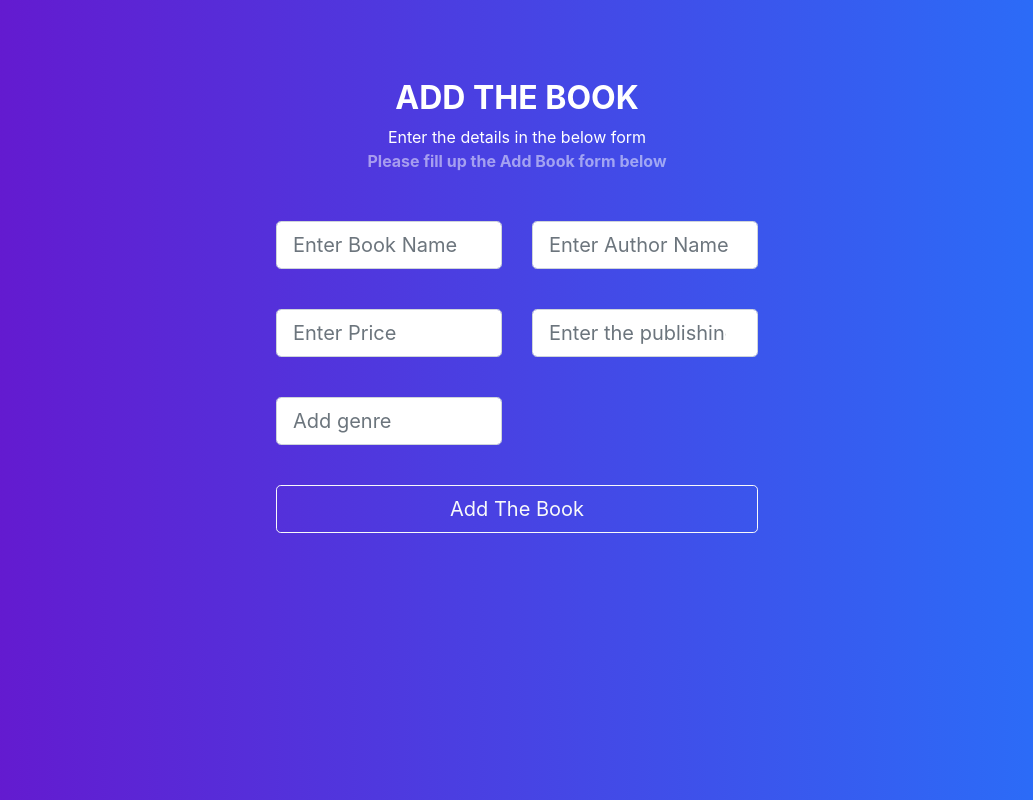
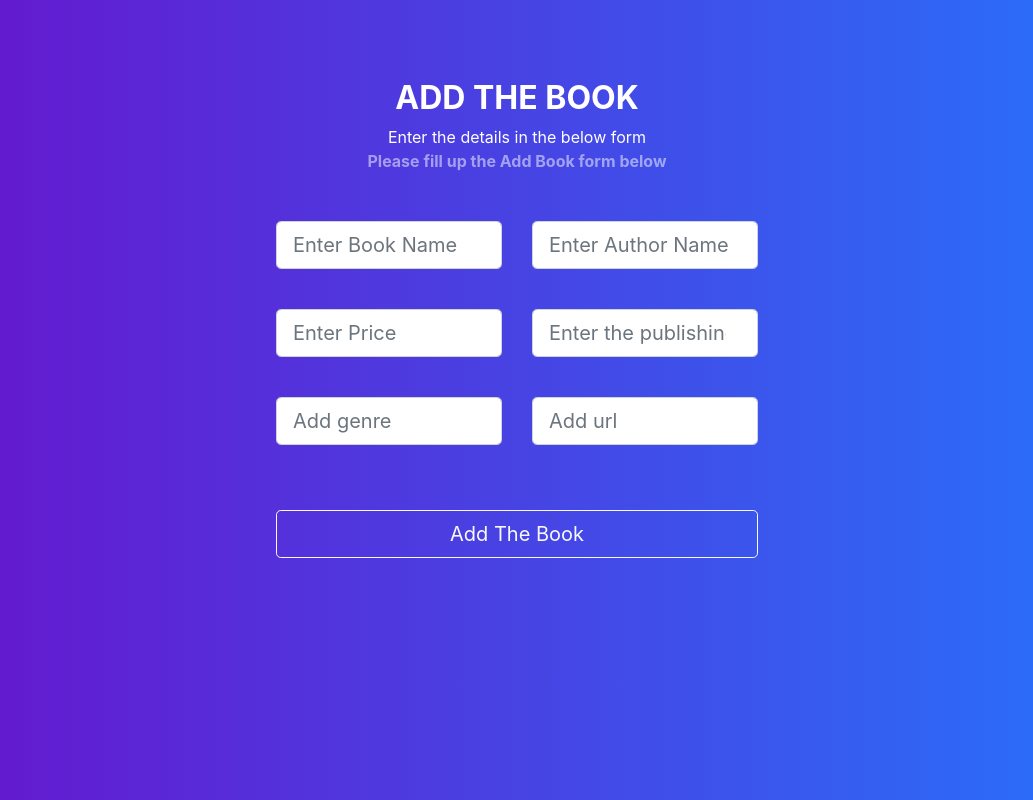
Before and after one commit to ShashankSByakod37/BookManagementSystem, a React (Create React App) app in the folder book/: page /addbook in a window 1280 px wide. Shown: the whole page, without its empty margins (123-1156 px from the left). Built offline with nearby package versions, Linux system fonts and the light colour scheme; data requests are answered from the project's data file.

Commit message:
url field

```diff
--- a/book/db.json
+++ b/book/db.json
@@ -37,34 +37,74 @@
       "email": "rajat.kinger@gmail.com",
       "password": "hello",
       "address": "hello",
-      "isAdmin": true,
+      "isAdmin": 1,
       "id": 6
+    },
+    {
+      "firstName": "test3",
+      "lastName": "test3",
+      "username": "test3",
+      "email": "test3@gmail.com",
+      "password": "test3",
+      "address": "test3",
+      "isAdmin": false,
+      "id": 7
     }
   ],
   "books": [
     {
-      "name": "book1",
-      "author": "auth1",
-      "price": "900",
-      "publishedyear": "2010",
-      "genre": "comedy",
-      "id": 1
-    },
-    {
-      "name": "book2",
-      "author": "auth2",
-      "price": "222",
-      "publishedyear": "1900",
-      "genre": "comdey",
+      "name": "The Ballad of Never After ",
+      "author": "Stephanie Garber",
+      "price": "1500",
+      "publishedyear": "2021",
+      "genre": "Fantasy ",
+      "url": "https://prodimage.images-bn.com/lf?set=key%5Bresolve.pixelRatio%5D,value%5B1%5D&set=key%5Bresolve.width%5D,value%5B550%5D&set=key%5Bresolve.height%5D,value%5B10000%5D&set=key%5Bresolve.imageFit%5D,value%5Bcontainerwidth%5D&set=key%5Bresolve.allowImageUpscaling%5D,value%5B0%5D&product=path%5B/pimages/9781250874740_p0_v1%5D&call=url%5Bfile:common/decodeProduct.chain%5D",
       "id": 2
     },
     {
-      "name": "boook3",
-      "author": "auth3",
-      "price": "9",
-      "publishedyear": "1900",
-      "genre": "rrr",
+      "name": "The Great Reset: Joe Biden and the Rise of Twenty-First-Century Fascism",
+      "author": "Glenn Beck, Justin Trask Haskins (With)",
+      "price": "1800",
+      "publishedyear": "2022",
+      "genre": "Politics",
+      "url": "https://prodimage.images-bn.com/lf?set=key%5Bresolve.pixelRatio%5D,value%5B1%5D&set=key%5Bresolve.width%5D,value%5B550%5D&set=key%5Bresolve.height%5D,value%5B10000%5D&set=key%5Bresolve.imageFit%5D,value%5Bcontainerwidth%5D&set=key%5Bresolve.allowImageUpscaling%5D,value%5B0%5D&product=path%5B/pimages/9781637630594_p0_v2%5D&call=url%5Bfile:common/decodeProduct.chain%5D",
       "id": 3
+    },
+    {
+      "name": "Stellarlune ",
+      "author": "Shannon Messenger",
+      "price": "1300",
+      "publishedyear": "2022",
+      "genre": "Kids",
+      "url": "https://prodimage.images-bn.com/lf?set=key%5Bresolve.pixelRatio%5D,value%5B1%5D&set=key%5Bresolve.width%5D,value%5B550%5D&set=key%5Bresolve.height%5D,value%5B10000%5D&set=key%5Bresolve.imageFit%5D,value%5Bcontainerwidth%5D&set=key%5Bresolve.allowImageUpscaling%5D,value%5B0%5D&product=path%5B/pimages/9781665929486_p0_v1%5D&call=url%5Bfile:common/decodeProduct.chain%5D",
+      "id": 4
+    },
+    {
+      "name": "From Strength to Strength: ",
+      "author": "Arthur C. Brooks",
+      "price": "1800",
+      "publishedyear": "2022",
+      "genre": "Non-Fiction",
+      "url": "https://prodimage.images-bn.com/lf?set=key%5Bresolve.pixelRatio%5D,value%5B1%5D&set=key%5Bresolve.width%5D,value%5B550%5D&set=key%5Bresolve.height%5D,value%5B10000%5D&set=key%5Bresolve.imageFit%5D,value%5Bcontainerwidth%5D&set=key%5Bresolve.allowImageUpscaling%5D,value%5B0%5D&product=path%5B/pimages/9780593191484_p0_v4%5D&call=url%5Bfile:common/decodeProduct.chain%5D",
+      "id": 5
+    },
+    {
+      "name": "House of Sky and Breath",
+      "author": "Sarah J. Maas",
+      "price": "1700",
+      "publishedyear": "2022",
+      "genre": "Fantasy Fiction",
+      "url": "https://prodimage.images-bn.com/lf?set=key%5Bresolve.pixelRatio%5D,value%5B1%5D&set=key%5Bresolve.width%5D,value%5B550%5D&set=key%5Bresolve.height%5D,value%5B10000%5D&set=key%5Bresolve.imageFit%5D,value%5Bcontainerwidth%5D&set=key%5Bresolve.allowImageUpscaling%5D,value%5B0%5D&product=path%5B/pimages/9781635574074_p0_v4%5D&call=url%5Bfile:common/decodeProduct.chain%5D",
+      "id": 6
+    },
+    {
+      "name": "It Starts with Us",
+      "author": "Colleen Hoover",
+      "price": "1000",
+      "publishedyear": "2022",
+      "genre": "Novel",
+      "url": "https://prodimage.images-bn.com/lf?set=key%5Bresolve.pixelRatio%5D,value%5B1%5D&set=key%5Bresolve.width%5D,value%5B550%5D&set=key%5Bresolve.height%5D,value%5B10000%5D&set=key%5Bresolve.imageFit%5D,value%5Bcontainerwidth%5D&set=key%5Bresolve.allowImageUpscaling%5D,value%5B0%5D&product=path%5B/pimages/9781668001226_p0_v2%5D&call=url%5Bfile:common/decodeProduct.chain%5D",
+      "id": 7
     }
   ],
   "buyItems": [
@@ -75,64 +115,34 @@
       "id": 14
     },
     {
-      "userid": 4,
-      "bookid": 2,
-      "quantity": "5",
+      "userid": "6",
+      "bookid": 3,
+      "quantity": 1,
       "id": 15
     },
     {
-      "userid": 4,
-      "bookid": 2,
-      "quantity": "2",
+      "userid": "6",
+      "bookid": 3,
+      "quantity": "9",
       "id": 16
     },
     {
-      "userid": 4,
+      "userid": "4",
       "bookid": 2,
-      "quantity": 1,
+      "quantity": "3",
       "id": 17
     },
     {
-      "userid": 4,
-      "bookid": 4,
-      "quantity": 1,
+      "userid": "4",
+      "bookid": 2,
+      "quantity": "133",
       "id": 18
     },
     {
-      "userid": 4,
-      "bookid": 4,
-      "quantity": 1,
+      "userid": "7",
+      "bookid": 1,
+      "quantity": "150",
       "id": 19
-    },
-    {
-      "userid": 4,
-      "bookid": 2,
-      "quantity": "6",
-      "id": 20
-    },
-    {
-      "userid": null,
-      "bookid": 2,
-      "quantity": "3",
-      "id": 21
-    },
-    {
-      "userid": "5",
-      "bookid": 2,
-      "quantity": "3",
-      "id": 22
-    },
-    {
-      "userid": "1",
-      "bookid": 2,
-      "quantity": "3",
-      "id": 23
-    },
-    {
-      "userid": "5",
-      "bookid": 2,
-      "quantity": 1,
-      "id": 24
     }
   ],
   "reviews": [
@@ -170,6 +180,20 @@
       "rating": 3,
       "text": "this book brought in 2022",
       "id": 15
+    },
+    {
+      "userid": 6,
+      "bookid": 4,
+      "rating": 2,
+      "text": "good book good book good book ",
+      "id": 16
+    },
+    {
+      "userid": 6,
+      "bookid": 2,
+      "rating": 0,
+      "text": "this is a good book book 2 ",
+      "id": 17
     }
   ]
 }
--- a/book/src/pages/AddBook/AddBook.js
+++ b/book/src/pages/AddBook/AddBook.js
@@ -13,6 +13,7 @@ export const AddBook = ({handleClick}) => {
   const [genre, setGenre] = useState("");
   const[error,setError] = useState("");
   const[success,setSuccess] = useState("");
+  const[url,setUrl]=useState("");
 
   useEffect(()=>{
 
@@ -24,6 +25,7 @@ export const AddBook = ({handleClick}) => {
       setPrice(bookEdit.data.price);
       setPublishedYear(bookEdit.data.publishedyear);
       setGenre(bookEdit.data.genre);
+      setUrl(bookEdit.data.url);
     }
   },[bookEdit]);
 
@@ -33,7 +35,7 @@ export const AddBook = ({handleClick}) => {
    const handleSubmit = (e) => {
     e.preventDefault();
 
-    if(name === "" || author === "" || price === "" || publishedyear === "" || genre === "" ){
+    if(name === "" || author === "" || price === "" || publishedyear === "" || genre === "" || url==""){
       setError("Please fill all the fields");
 
     }
@@ -45,7 +47,8 @@ export const AddBook = ({handleClick}) => {
           author,
           price,
           publishedyear,
-          genre
+          genre,
+          url
         }
         if(bookEdit.flag === true){
           updateBook(obj,bookEdit.data.id);
@@ -66,6 +69,7 @@ export const AddBook = ({handleClick}) => {
         setPrice("");
         setPublishedYear("");
         setGenre("");
+        setUrl("");
 
 
 
@@ -191,6 +195,21 @@ export const AddBook = ({handleClick}) => {
             />
             {/* {console.log(genre)} */}
           </div>
+          <div className="form-group col-md-6">
+            {/* add genre */}
+            <input
+              type="url"
+              className="form-control form-control-lg"
+              id="exampleInputpublishedYear1"
+              aria-describedby="publishedYearHelp"
+              placeholder="Add url"
+              name="Book URL "
+              value={url}
+              onChange = {(e) => setUrl(e.target.value)}
+
+            />
+            {/* {console.log(genre)} */}
+          </div>
           <div className="form-outline form-white mb-4 col-md-6">
             {/* publishedYear */}
           </div>
--- a/book/src/pages/BookDetails/BookDetails.js
+++ b/book/src/pages/BookDetails/BookDetails.js
@@ -76,7 +76,7 @@ export const BookDetails = () => {
               }}
             >
               <img
-                src="https://learning.oreilly.com/library/cover/9781449344573/250w/"
+                src={bk.url}
                 alt={bk.name}
                 style={{ width: "70%", height: "70%",padding: "auto"}}
               />
--- a/book/src/pages/Books/BookList.js
+++ b/book/src/pages/Books/BookList.js
@@ -25,7 +25,7 @@ export const BookList = () => {
 
                     <div className="row">
                       <img
-                        src="https://learning.oreilly.com/library/cover/9781449344573/250w/"
+                        src={book.url}
                         alt={book.name}
                         style={{
                           width: "100%",
```
